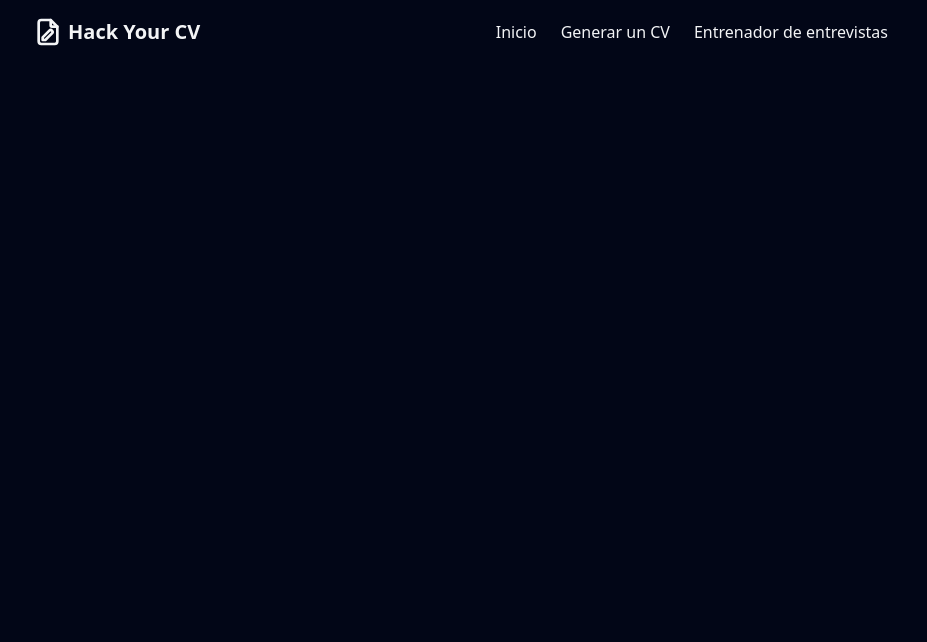
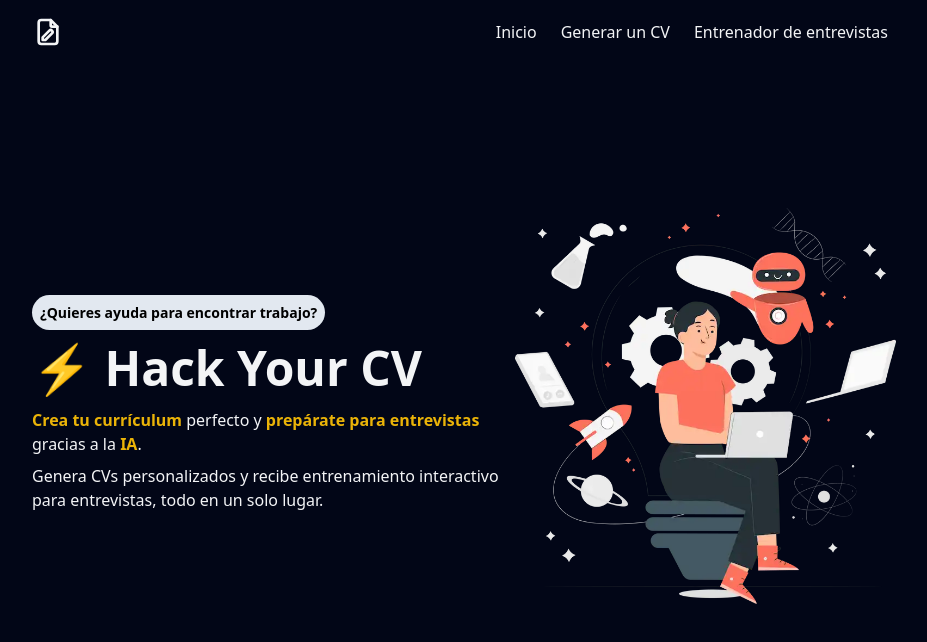
Before and after one commit to adrianpisabarrogarcia/hack-your-cv, an Astro site: page / in a window 1280 px wide. Shown: the whole page, without its empty margins (176-1103 px from the left). Built offline with nearby package versions, Linux system fonts and the light colour scheme; Astro itself is replaced by a stand-in of ours.

Commit message:
Add Presentation

```diff
--- a/src/components/Header.astro
+++ b/src/components/Header.astro
@@ -1,3 +1,11 @@
+---
+interface Props {
+  showTitle: boolean;
+}
+const { showTitle } = Astro.props;
+console.log(showTitle);
+---
+
 <header class="flex justify-between items-center">
   <div class="flex justify-center items-center space-x-1">
     <svg
@@ -17,7 +25,7 @@
       ></path><path d="M10 18l5 -5a1.414 1.414 0 0 0 -2 -2l-5 5v2h2z"
       ></path></svg
     >
-    <h1 class="text-xl font-bold">Hack Your CV</h1>
+    {showTitle && <h1 class="text-xl font-bold">Hack Your CV</h1>}
   </div>
 
   <ul class="flex space-x-2">
--- /dev/null
+++ b/src/components/Presentation.astro
@@ -0,0 +1,26 @@
+<section class="mt-40 flex justify-between items-center">
+  <div>
+    <span class="p-2 bg-slate-200 text-black rounded-full font-bold text-sm">
+      ¿Quieres ayuda para encontrar trabajo?
+    </span>
+    <h1 class="mt-5 text-5xl font-bold">⚡️ Hack Your CV</h1>
+    <p class="mt-4">
+      <span class="text-yellow-500 font-bold">Crea tu currículum</span> perfecto
+      y
+      <span class="text-yellow-500 font-bold">prepárate para entrevistas</span> gracias
+      a la <span class="text-yellow-500 font-bold">IA</span>.
+    </p>
+    <p class="mt-2">
+      Genera CVs personalizados y recibe entrenamiento interactivo para
+      entrevistas, todo en un solo lugar.
+    </p>
+  </div>
+  <div>
+    <img
+      src="/assets/images/principal-image.webp"
+      alt="Hero"
+      class="rounded-xl float-end"
+      width="600"
+    />
+  </div>
+</section>
--- a/src/layouts/Layout.astro
+++ b/src/layouts/Layout.astro
@@ -2,7 +2,6 @@
 interface Props {
   title: string;
 }
-
 const { title } = Astro.props;
 ---
 
--- a/src/pages/index.astro
+++ b/src/pages/index.astro
@@ -1,8 +1,10 @@
 ---
-import Layout from '../layouts/Layout.astro'
-import Header from '../components/Header.astro'
+import Layout from "../layouts/Layout.astro";
+import Header from "../components/Header.astro";
+import Presentation from "../components/Presentation.astro";
 ---
 
 <Layout title="Hack Your CV">
-	<Header />
+  <Header showTitle={false} />
+  <Presentation />
 </Layout>
```
Also changed, not shown: public/assets/images/principal-image.webp (added).
